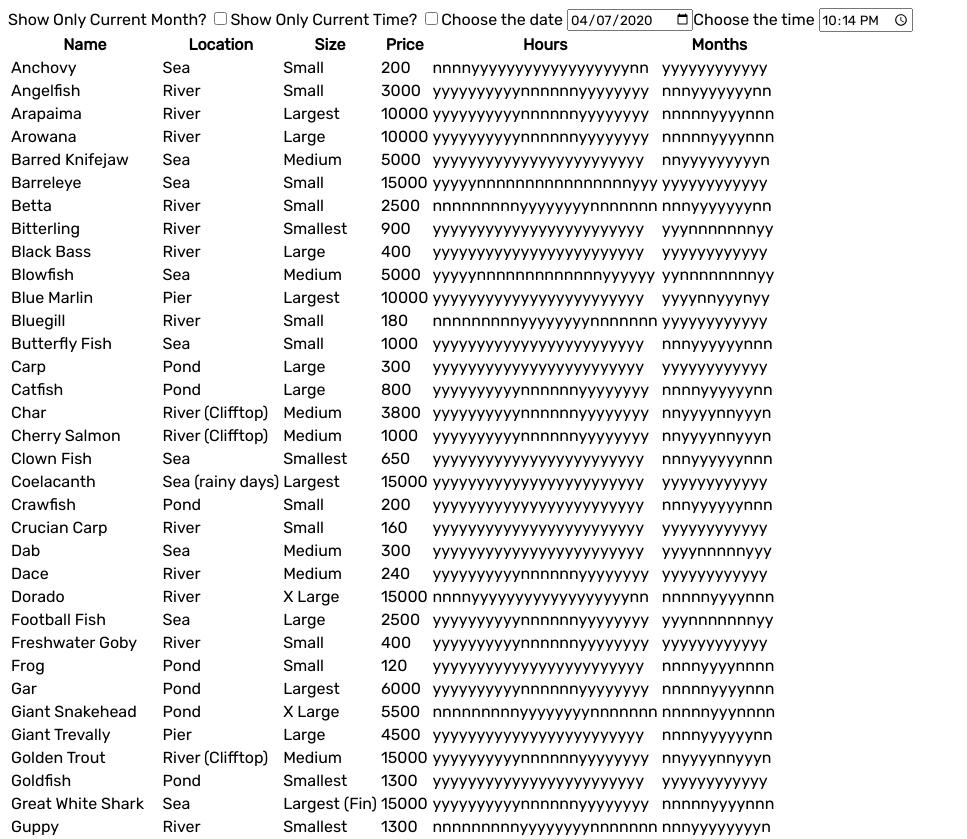
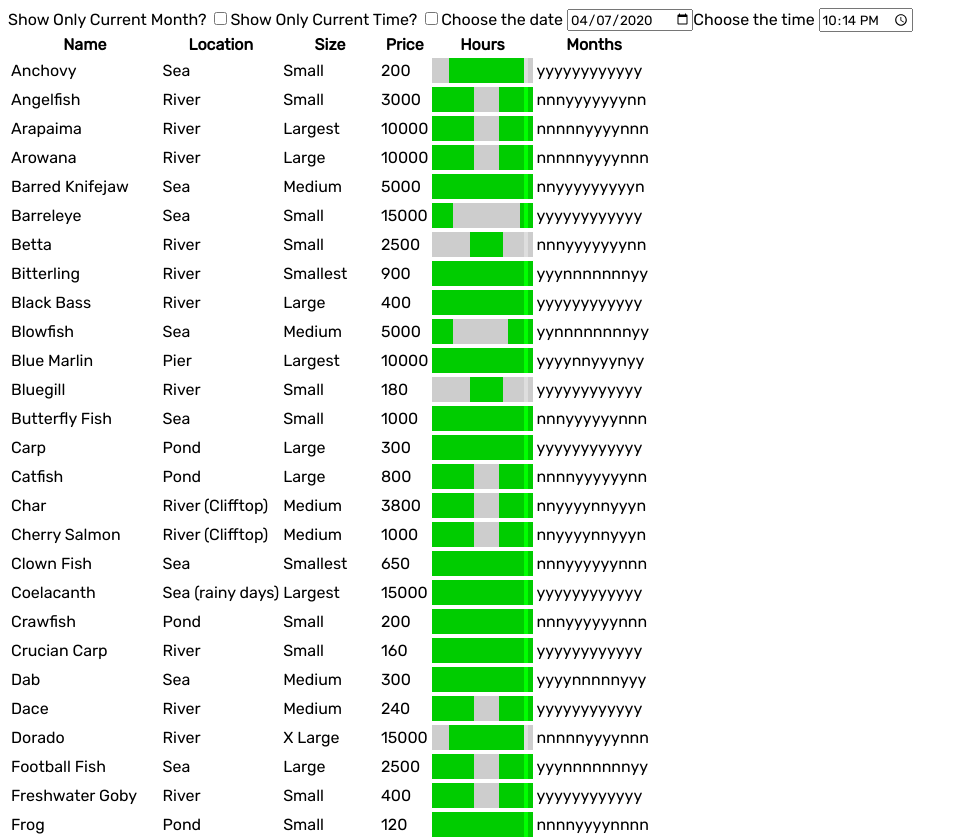
Before and after one commit to tvanantwerp/acnh-catches, a React (Create React App) app: page / in a window 1280 px wide. Shown: the top 839 px of the page, without its empty margins (0-967 px from the left). Built offline with nearby package versions, Linux system fonts and the light colour scheme.

Commit message:
Display hours graphically

```diff
--- a/src/components/Fish.tsx
+++ b/src/components/Fish.tsx
@@ -3,6 +3,7 @@ import styled from 'styled-components';
 
 import { ICatch, ICatchProp } from '../types';
 import { inCurrentMonth, inCurrentHour } from '../utilities';
+import Hours from './Hours';
 import fishes from '../data/fish.json';
 
 const Heading = styled.th`
@@ -70,7 +71,11 @@ const Fish = ({
               {headings.map((heading) => {
                 return (
                   <td key={`fish-${fish.name}-${heading}`}>
-                    {fish[heading as keyof ICatch]}
+                    {heading === 'hours' ? (
+                      <Hours hours={fish[heading]} currentHour={hour} />
+                    ) : (
+                      fish[heading as keyof ICatch]
+                    )}
                   </td>
                 );
               })}
--- /dev/null
+++ b/src/components/Hours.tsx
@@ -0,0 +1,44 @@
+import React from 'react';
+import styled from 'styled-components';
+
+interface IHours {
+  hours: string;
+  currentHour: number;
+}
+
+interface IHour {
+  yes: boolean;
+  currentHour: boolean;
+}
+
+const HoursContainer = styled.div`
+  display: flex;
+  height: 25px;
+  min-width: 100px;
+`;
+
+const StyledHour = styled.div`
+  background-color: ${({ yes, currentHour }: IHour) =>
+    yes
+      ? currentHour
+        ? '#00ff00'
+        : '#00cc00'
+      : currentHour
+      ? '#dedede'
+      : '#cdcdcd'};
+  flex: 1;
+`;
+
+const Hours = ({ hours, currentHour }: IHours) => {
+  return (
+    <HoursContainer>
+      {hours.split('').map((hour, i) => {
+        return (
+          <StyledHour yes={hour === 'y'} currentHour={currentHour === i} />
+        );
+      })}
+    </HoursContainer>
+  );
+};
+
+export default Hours;
```
